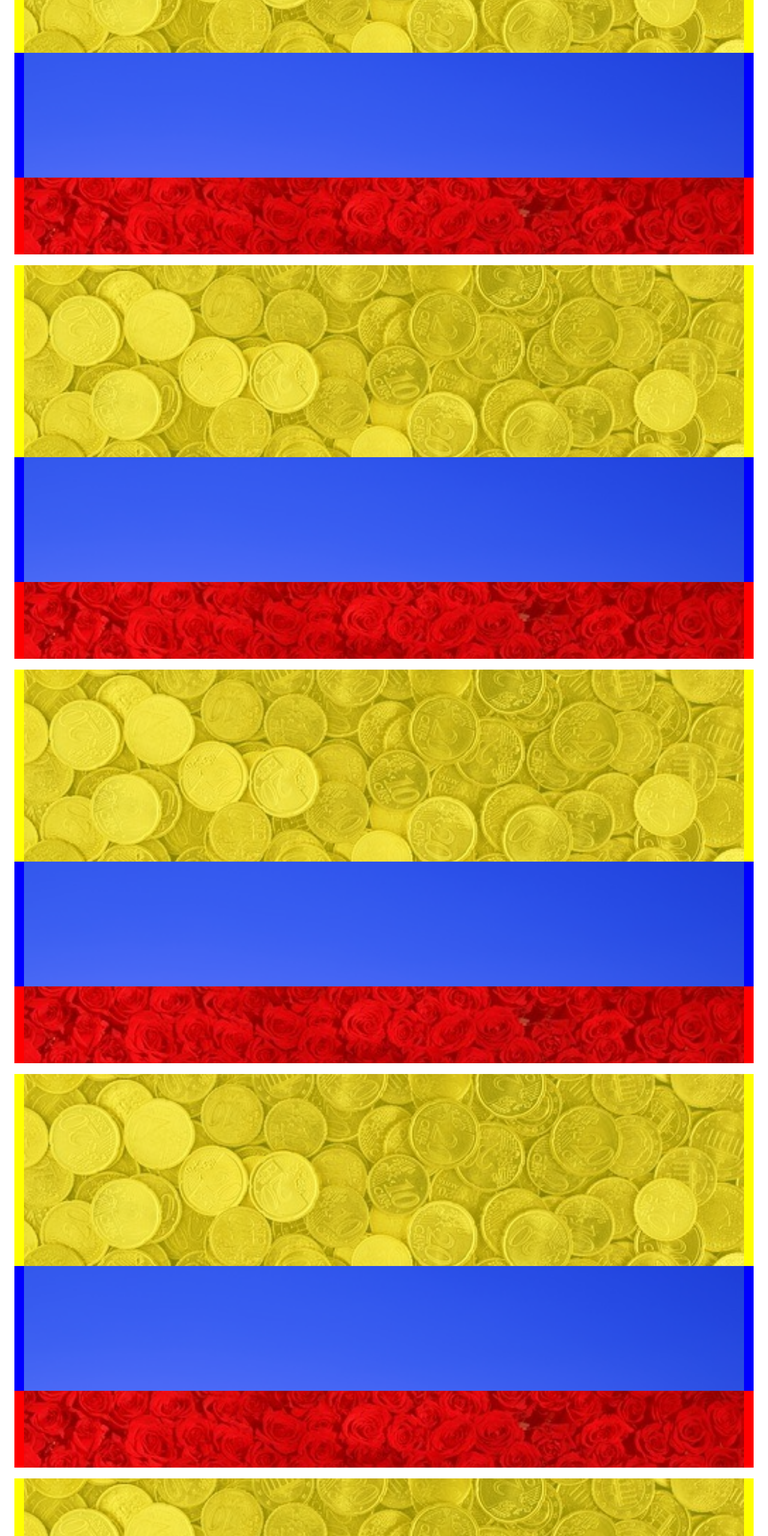
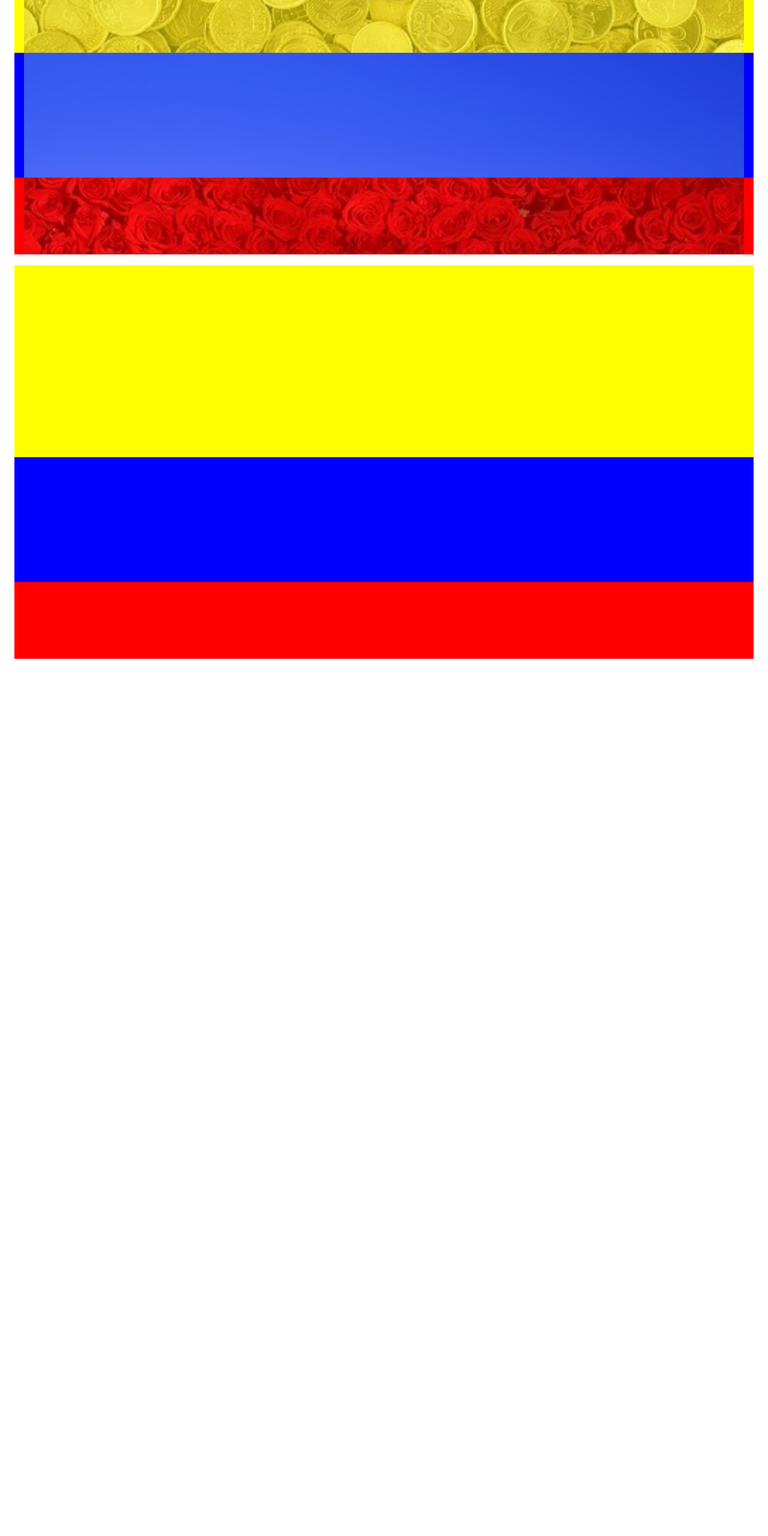
Before and after one commit to Alejandro2808/carga1, a plain HTML site: page index.html in a window 1280 px wide. Shown: the part 240-2800 px from the top of the page at 60% size. After the commit the page ends 1346 px from the top, so only its background shows below. Drawn offline with Linux system fonts and the light colour scheme.

```diff
--- a/index.html
+++ b/index.html
@@ -41,91 +41,13 @@
         </div>
         <br>
         <div class="row">
-            <div class="col-xs-12 amarillo imagenes">
-                <div>
-                    <img src="./imagenes/oro.jpg" style="opacity: 0.5;">
-                </div>
-            </div>
+            <div class="col-xs-12 amarillo imagenes"></div>
         </div>
         <div class="row">
-            <div class="col-xs-12 azul imagenes">
-                <div>
-                    <img src="./imagenes/mar.jpg" style="opacity: 0.5;">
-                </div>
-            </div>
+            <div class="col-xs-12 azul imagenes"></div>
         </div>
         <div class="row">
-            <div class="col-xs-12 rojo imagenes">
-                <div>
-                    <img src="./imagenes/rojo.jpg" style="opacity: 0.5;">
-                </div>
-            </div>
-        </div>
-        <br>
-        <div class="row">
-            <div class="col-xs-12 amarillo imagenes">
-                <div>
-                    <img src="./imagenes/oro.jpg" style="opacity: 0.5;">
-                </div>
-            </div>
-        </div>
-        <div class="row">
-            <div class="col-xs-12 azul imagenes">
-                <div>
-                    <img src="./imagenes/mar.jpg" style="opacity: 0.5;">
-                </div>
-            </div>
-        </div>
-        <div class="row">
-            <div class="col-xs-12 rojo imagenes">
-                <div>
-                    <img src="./imagenes/rojo.jpg" style="opacity: 0.5;">
-                </div>
-            </div>
-        </div>
-        <br>
-        <div class="row">
-            <div class="col-xs-12 amarillo imagenes">
-                <div>
-                    <img src="./imagenes/oro.jpg" style="opacity: 0.5;">
-                </div>
-            </div>
-        </div>
-        <div class="row">
-            <div class="col-xs-12 azul imagenes">
-                <div>
-                    <img src="./imagenes/mar.jpg" style="opacity: 0.5;">
-                </div>
-            </div>
-        </div>
-        <div class="row">
-            <div class="col-xs-12 rojo imagenes">
-                <div>
-                    <img src="./imagenes/rojo.jpg" style="opacity: 0.5;">
-                </div>
-            </div>
-        </div>
-        <br>
-        <div class="row">
-            <div class="col-xs-12 amarillo imagenes">
-                <div>
-                    <img src="./imagenes/oro.jpg" style="opacity: 0.5;">
-                </div>
-            </div>
-        </div>
-        <div class="row">
-            <div class="col-xs-12 azul imagenes">
-                <div>
-                    <img src="./imagenes/mar.jpg" style="opacity: 0.5;">
-                </div>
-            </div>
-        </div>
-        <div class="row">
-            <div class="col-xs-12 rojo imagenes">
-                <div>
-                    <img src="./imagenes/rojo.jpg" style="opacity: 0.5;">
-                </div>
-            </div>
+            <div class="col-xs-12 rojo imagenes"></div>
         </div>
     </div>
 
```
